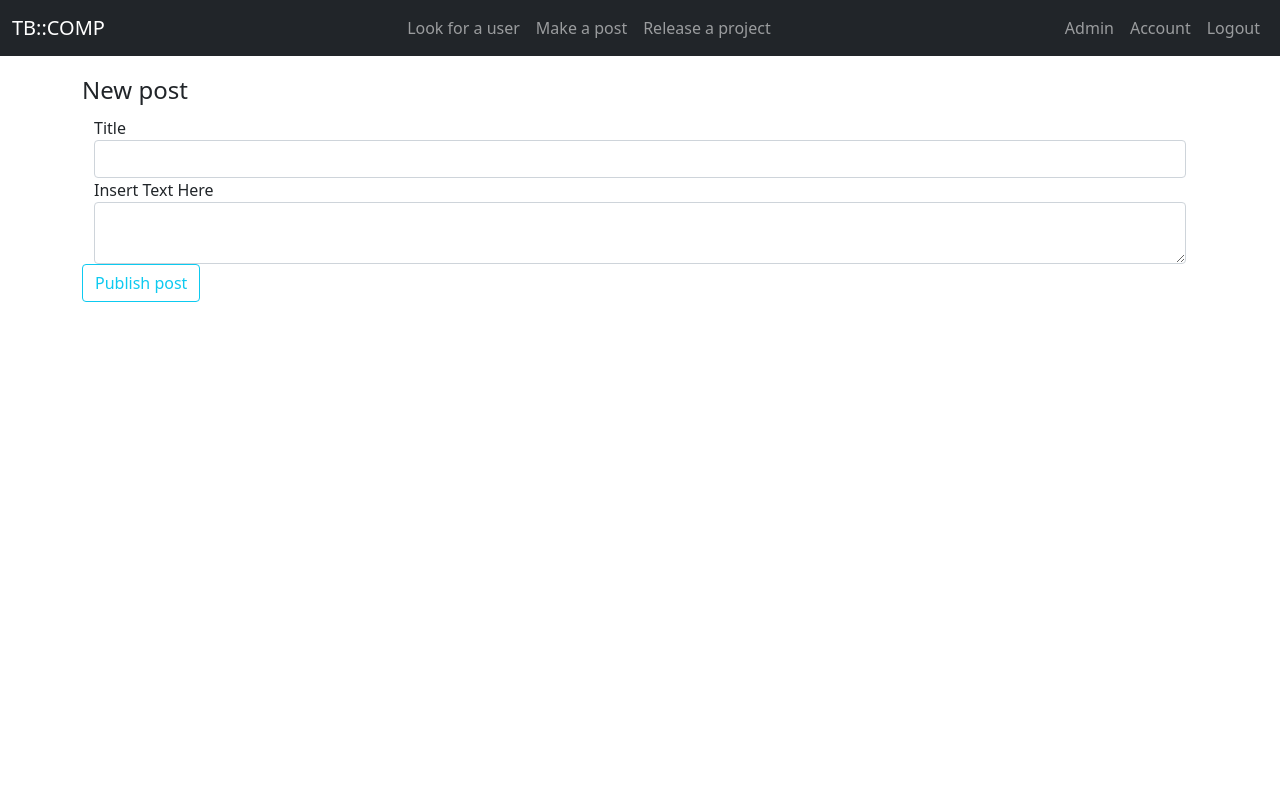
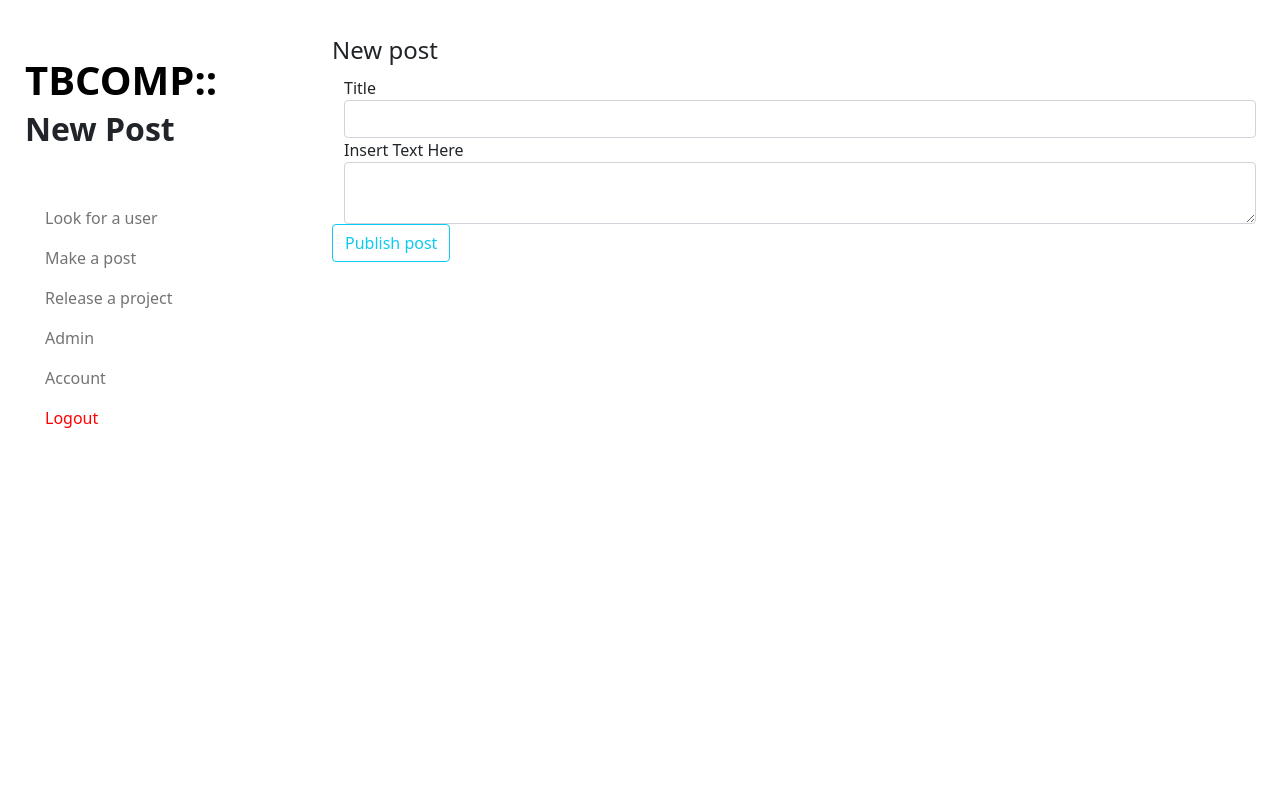
Before and after one commit to GiorginoSerbuciano/techbasicscompanion, a Flask app: page /post/new in a window 1280 px wide. Run offline with Flask 2, Linux system fonts and the light colour scheme; the visitor is signed in with stand-in values (Sample User, id 1); data comes from the database, SQL or seed files in the repository; both versions use the stored data as it was after the commit; some libraries are stand-ins or nearby versions.

Commit message:
Overhauling design

```diff
--- a/main.py
+++ b/main.py
@@ -1,4 +1,6 @@
-from tbcompanion import app
+from tbcompanion import create_app
+
+app = create_app()
 
 if __name__ == '__main__':
 	app.run(debug=True)
--- a/tbcompanion/main/routes.py
+++ b/tbcompanion/main/routes.py
@@ -1,7 +1,6 @@
 import os
 
 from flask import render_template, Blueprint
-from tbcompanion import app
 from tbcompanion.models import Post, Project
 
 main = Blueprint('main', __name__)
--- a/tbcompanion/models.py
+++ b/tbcompanion/models.py
@@ -1,8 +1,10 @@
-from flask_sqlalchemy import SQLAlchemy
 from datetime import datetime
-from tbcompanion import db, login_man, app
+
+from flask import current_app
 from flask_login import UserMixin
 from itsdangerous import TimedJSONWebSignatureSerializer as Serializer
+
+from tbcompanion import db, login_man
 
 
 @login_man.user_loader
@@ -27,12 +29,12 @@ class User(db.Model, UserMixin):
 			self.username, self.email, self.image_file, self.posts)
 
 	def get_reset_token(self, expires_sec=900):
-		s = Serializer(app.config['SECRET_KEY'], expires_sec)
+		s = Serializer(current_app.config['SECRET_KEY'], expires_sec)
 		return s.dumps({'user_id': self.id}).decode('utf-8')
 
 	@staticmethod
 	def validate_reset_token(token):
-		s = Serializer(app.config['SECRET_KEY'])
+		s = Serializer(current_app.config['SECRET_KEY'])
 		try:
 			user_id = s.loads(token)['user_id']
 		except:
--- a/tbcompanion/posts/routes.py
+++ b/tbcompanion/posts/routes.py
@@ -14,7 +14,7 @@ posts = Blueprint('posts', __name__)
 @posts.route('/post/<int:post_id>', methods=['GET'])
 def post(post_id):
 	post = Post.query.get_or_404(post_id)
-	return render_template('post_view.html', title=post.title, post=post)
+	return render_template('post_view.html', post=post)
 
 @posts.route('/post/new', methods=['GET', 'POST'])
 @login_required
@@ -32,9 +32,7 @@ def post_form():
 @login_required
 def update_post(post_id):
 	post = Post.query.get_or_404(post_id)
-	print(post.id)
 	if post.author != current_user:
-		print(current_user)
 		abort(403)
 	form = PostForm()
 	print('Entering validation conditional...')
--- a/tbcompanion/static/main.css
+++ b/tbcompanion/static/main.css
@@ -0,0 +1,67 @@
+a.logo {
+	font-size: 2.5em;
+	font-style: normal;
+	font-weight: 900;
+	letter-spacing: 0em;
+	color: black;
+	text-decoration: none;
+}
+
+a[type="button"].btn.btn-secondary {
+	background-color: black;
+}
+
+
+small.logo-title {
+	font-size: 2em;
+	line-height: 38px;
+	font-weight: 700;
+	font-style: normal;
+	padding-bottom:50px;
+}
+
+
+.sidebar {
+	height: 100%;
+	width: 20%;
+	position: fixed;
+	z-index: 1;
+	top: 0;
+	left: 0;
+	background-color:white;
+	overflow-x: hidden;
+	padding-top: 50px;
+	padding-left: 25px;
+  }
+
+
+.navbar-item {
+	padding-left: 20px;
+  }
+
+ul.navlist{
+	padding-top:50px;
+}
+
+
+#logout.nav-link{
+	color:red;
+}
+
+body {
+	padding-left:25%;
+}
+
+h1.error {
+	color:red;
+	font-size:100pt;
+	font-weight:900;
+	text-align:right;
+}
+
+h2.error{
+	color:red;
+	font-size:50pt;
+	font-weight:900;
+	text-align:right;
+}
--- /dev/null
+++ b/tbcompanion/templates/errors/error_403.html
@@ -0,0 +1,6 @@
+{% extends "layout.html" %}
+
+{% block content %}
+	<h1 class="error">Error403</h1>
+	<h2 class="error">[Forbidden]</small>
+{% endblock content %}
--- /dev/null
+++ b/tbcompanion/templates/errors/error_404.html
@@ -0,0 +1,6 @@
+{% extends "layout.html" %}
+
+{% block content %}
+	<h1 class="error">Error404</h1>
+	<h2 class="error">[NotFound]</small>
+{% endblock content %}
--- /dev/null
+++ b/tbcompanion/templates/errors/error_500.html
@@ -0,0 +1,6 @@
+{% extends "layout.html" %}
+
+{% block content %}
+	<h1 class="error">Error500</h1>
+	<h2 class="error">[InternalServerError]</small>
+{% endblock content %}
--- a/tbcompanion/templates/layout.html
+++ b/tbcompanion/templates/layout.html
@@ -4,6 +4,14 @@
 		<meta charset="UTF-8" />
 		<meta http-equiv="X-UA-Compatible" content="IE=edge" />
 		<meta name="viewport" content="width=device-width, initial-scale=1.0" />
+
+
+		<!-- Custom CSS -->
+		<link
+		rel="stylesheet"
+		type="text/css"
+		href="{{ url_for('static', filename= 'main.css') }}"
+		/>
 
 		<!-- Bootstrap CSS -->
 		<link
@@ -13,40 +21,34 @@
 			crossorigin="anonymous"
 		/>
 
-		<!-- Custom CSS -->
-		<link
-			rel="stylesheet"
-			type="text/css"
-			href="{{ url_for('static', filename= 'main.css') }}"
-		/>
 
 		<!-- Automatic title -->
 		{% if title %}
-			<title>TBCOMP:: {{ title }}</title>
+			<title>TBCOMP::{{ title }}</title>
 		{% else %}
 			<title>TBCOMP</title>
 		{% endif %}
 	</head>
+	<!-- shoulderskneesandtoes,kneesandtoes,headshoulderskneesandtoes,kneesandtoes,andeyesandearsandmothandnose,heaaaadshoulderskneesandtoes,kneesandtoes!!!!!! -->
 
 
 <!-- Navbar -->
 
-	<nav class ="navbar navbar-expand navbar-dark bg-dark">
-		<div class="container-fluid">
-			<a class="navbar-brand" href="{{url_for('main.home')}}">TB::COMP</a>
+	<nav class ="navbar navbar-light">
+		<div class="sidebar">
 			<ul class="navbar-nav">
+				<a class="logo" href="{{url_for('main.home')}}">TBCOMP::</a>
+				<small class="logo-title">{{ title }}</small>
 				{% if current_user.is_authenticated %}
 				<li class="navbar-item"><a class="nav-link" href="{{url_for('users.search_users')}}">Look for a user</a></li>
 				<li class="navbar-item"><a class="nav-link" href="{{url_for('posts.post_form')}}">Make a post</a></li>
 				<li class="navbar-item"><a class="nav-link" href="{{url_for('projects.project_form')}}">Release a project</a></li>
 
-			</ul>
-			<ul class="navbar-nav navbar-right">
 				{% if current_user.is_admin %}
 				<li class="navbar-item"><a class="nav-link" href="{{url_for('admin.admin_panel')}}">Admin</a></li>
 				{% endif %}
 				<li class="navbar-item"><a class="nav-link" href="{{url_for('accounts.account_page')}}">Account</a></li>
-				<li class="navbar-item"><a class="nav-link" href="{{url_for('users.logout')}}">Logout</a></li>
+				<li class="navbar-item"><a  id='logout' class="nav-link" href="{{url_for('users.logout')}}">Logout</a></li>
 				{% else %}
 				<li class="navbar-item"><a class="nav-link" href="{{url_for('users.login')}}">Login</a></li>
 				<li class="navbar-item"><a class="nav-link" href="{{url_for('accounts.register')}}">Register</a></li>
```
Also changed, not shown: tbcompanion/__init__.py (+29 -18 lines), tbcompanion/accounts/routes.py (+13 -5 lines), tbcompanion/errors/handlers.py (added, +15 -0 lines), tree.txt (added, +86 -0 lines), tbcompanion/database.db, tbcompanion/errors/__init__.py (added).
